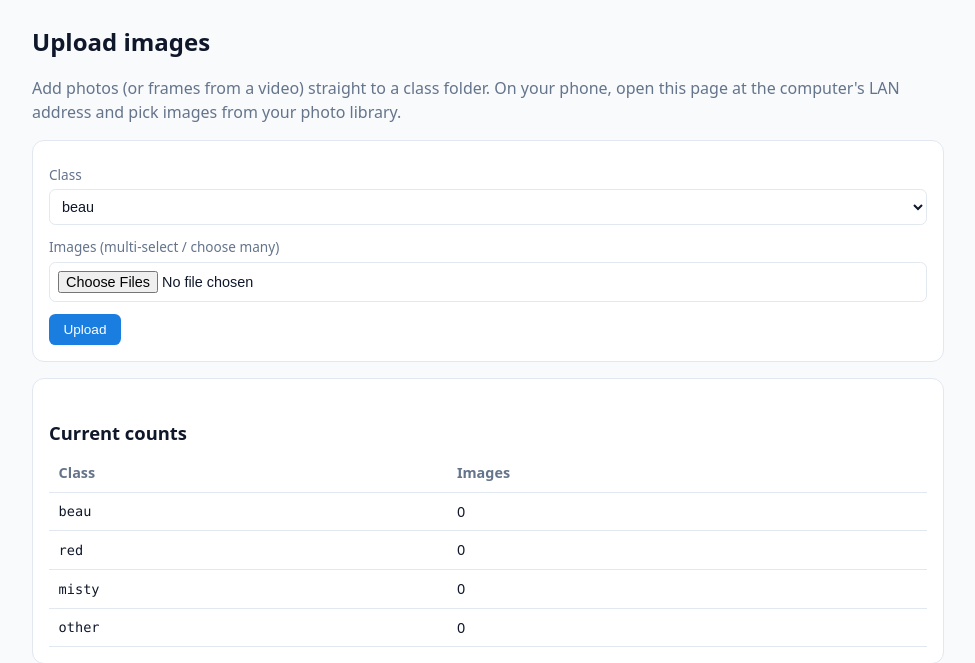
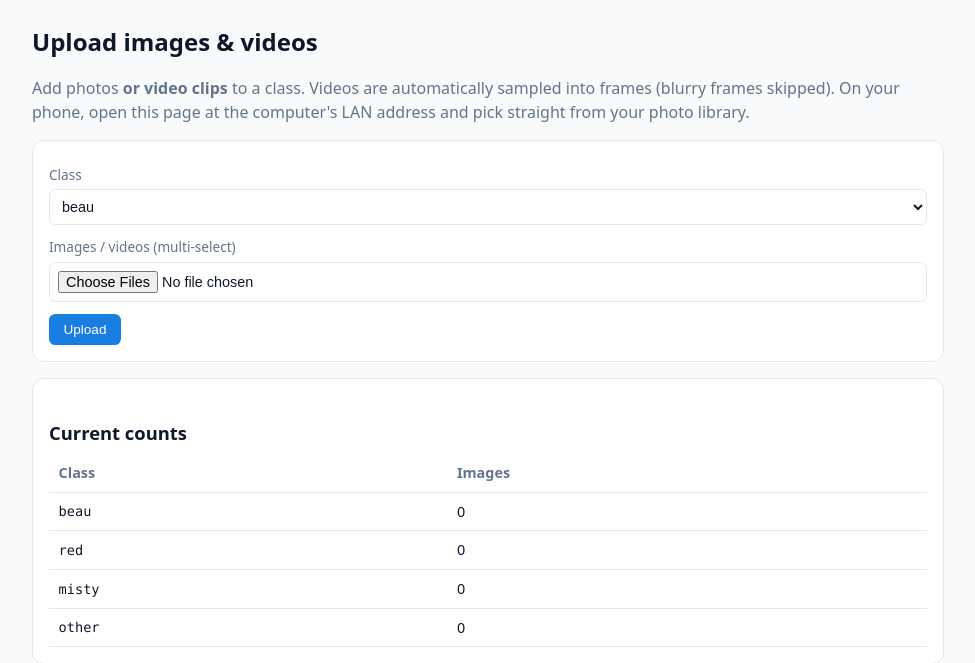
Before and after one commit to neil-fernandez/dogdoor, a FastAPI app: page /upload in a window 1280 px wide. Shown: the part 54-717 px from the top of the page, without its empty margins (152-1127 px from the left). Run offline with FastAPI, Linux system fonts and the light colour scheme.

Commit message:
Accept video uploads (auto-extract frames)
The upload page now takes images and videos; videos are sampled into non-blurry frames on upload.

```diff
--- a/src/studio/app.py
+++ b/src/studio/app.py
@@ -15,6 +15,7 @@ import shutil
 import threading
 import time
 from pathlib import Path
+from urllib.parse import quote
 
 from fastapi import FastAPI, File, Form, HTTPException, Request, UploadFile
 from fastapi.responses import FileResponse, HTMLResponse, RedirectResponse
@@ -22,7 +23,7 @@ from fastapi.staticfiles import StaticFiles
 from fastapi.templating import Jinja2Templates
 from PIL import Image, ImageDraw
 
-from src.vision.config import DATA_RAW, MODELS_DIR, PROJECT_ROOT, RUNS_DIR, list_images, load_roster
+from src.vision.config import DATA_RAW, IMAGE_EXTS, MODELS_DIR, PROJECT_ROOT, RUNS_DIR, list_images, load_roster
 
 app = FastAPI(title="DogDoor Studio")
 app.mount(
@@ -124,26 +125,45 @@ def media(class_id: str, name: str):
 @app.get("/upload", response_class=HTMLResponse)
 def upload_page(request: Request):
     roster, counts = _roster_and_counts()
+    done = request.query_params.get("done")
     return templates.TemplateResponse(
-        request, "upload.html", {"roster": roster, "counts": counts}
+        request, "upload.html", {"roster": roster, "counts": counts, "done": done}
     )
 
 
 @app.post("/upload")
 async def upload(files: list[UploadFile] = File(...), class_id: str = Form(...)):
+    from src.vision.extract_frames import VIDEO_EXTS, extract as extract_video_frames
+
     roster, _ = _roster_and_counts()
     if class_id not in roster.class_ids:
         raise HTTPException(400, "Unknown class")
     out = DATA_RAW / class_id
     out.mkdir(parents=True, exist_ok=True)
-    saved = 0
+
+    saved_images = 0
+    saved_videos = 0
+    total_frames = 0
     for f in files:
         if not f.filename:
             continue
+        data = await f.read()
         name = Path(f.filename).name
-        (out / f"{int(time.time() * 1000)}_{name}").write_bytes(await f.read())
-        saved += 1
-    return RedirectResponse(f"/datasets/{class_id}", status_code=303)
+        suffix = Path(f.filename).suffix.lower()
+        if suffix in IMAGE_EXTS:
+            (out / f"{int(time.time() * 1000)}_{name}").write_bytes(data)
+            saved_images += 1
+        elif suffix in VIDEO_EXTS:
+            tmp = PROJECT_ROOT / ".tmp_videos"
+            tmp.mkdir(parents=True, exist_ok=True)
+            vpath = tmp / f"{int(time.time() * 1000)}_{name}"
+            vpath.write_bytes(data)
+            total_frames += extract_video_frames(vpath, class_id, every=0.5, min_quality=50.0, out_root=DATA_RAW)
+            vpath.unlink(missing_ok=True)
+            saved_videos += 1
+
+    summary = f"{saved_images} image(s), {saved_videos} video(s) -> {total_frames} frames added to '{class_id}'"
+    return RedirectResponse(f"/upload?done={quote(summary)}", status_code=303)
 
 
 # ---- Training ------------------------------------------------------------
--- a/src/studio/templates/upload.html
+++ b/src/studio/templates/upload.html
@@ -1,11 +1,16 @@
 {% extends "base.html" %}
 {% block title %}Upload — DogDoor Studio{% endblock %}
 {% block content %}
-<h1>Upload images</h1>
+<h1>Upload images &amp; videos</h1>
 <p class="muted">
-  Add photos (or frames from a video) straight to a class folder. On your phone, open this page at
-  the computer's LAN address and pick images from your photo library.
+  Add photos <b>or video clips</b> to a class. Videos are automatically sampled into frames
+  (blurry frames skipped). On your phone, open this page at the computer's LAN address and pick
+  straight from your photo library.
 </p>
+
+{% if done %}
+<p class="muted" style="color: var(--ok);">✓ {{ done }}</p>
+{% endif %}
 
 <form class="card" method="post" action="/upload" enctype="multipart/form-data">
   <div class="field">
@@ -17,8 +22,8 @@
     </select>
   </div>
   <div class="field">
-    <label>Images (multi-select / choose many)</label>
-    <input type="file" name="files" multiple accept="image/*" />
+    <label>Images / videos (multi-select)</label>
+    <input type="file" name="files" multiple accept="image/*,video/*" />
   </div>
   <button type="submit">Upload</button>
 </form>
```
